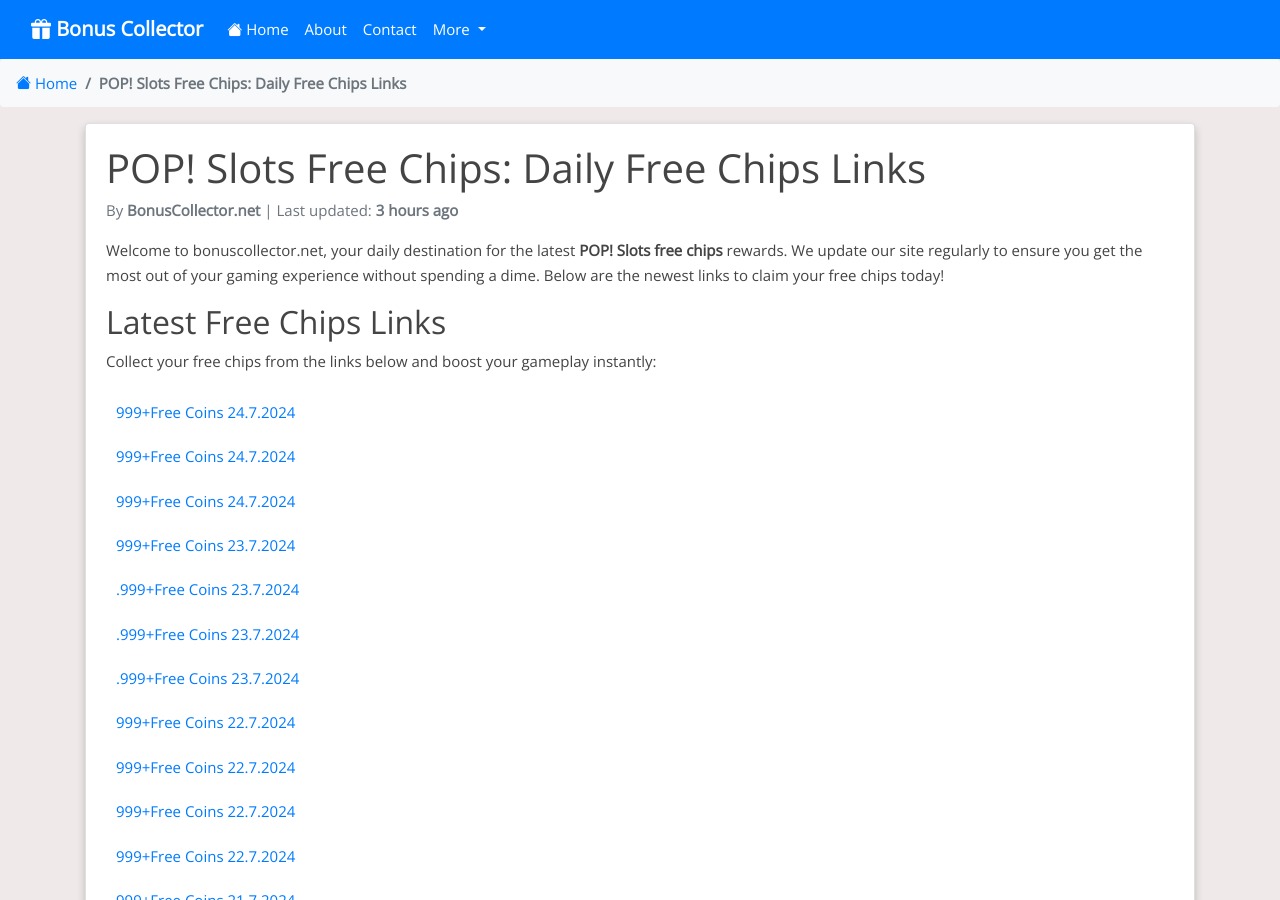
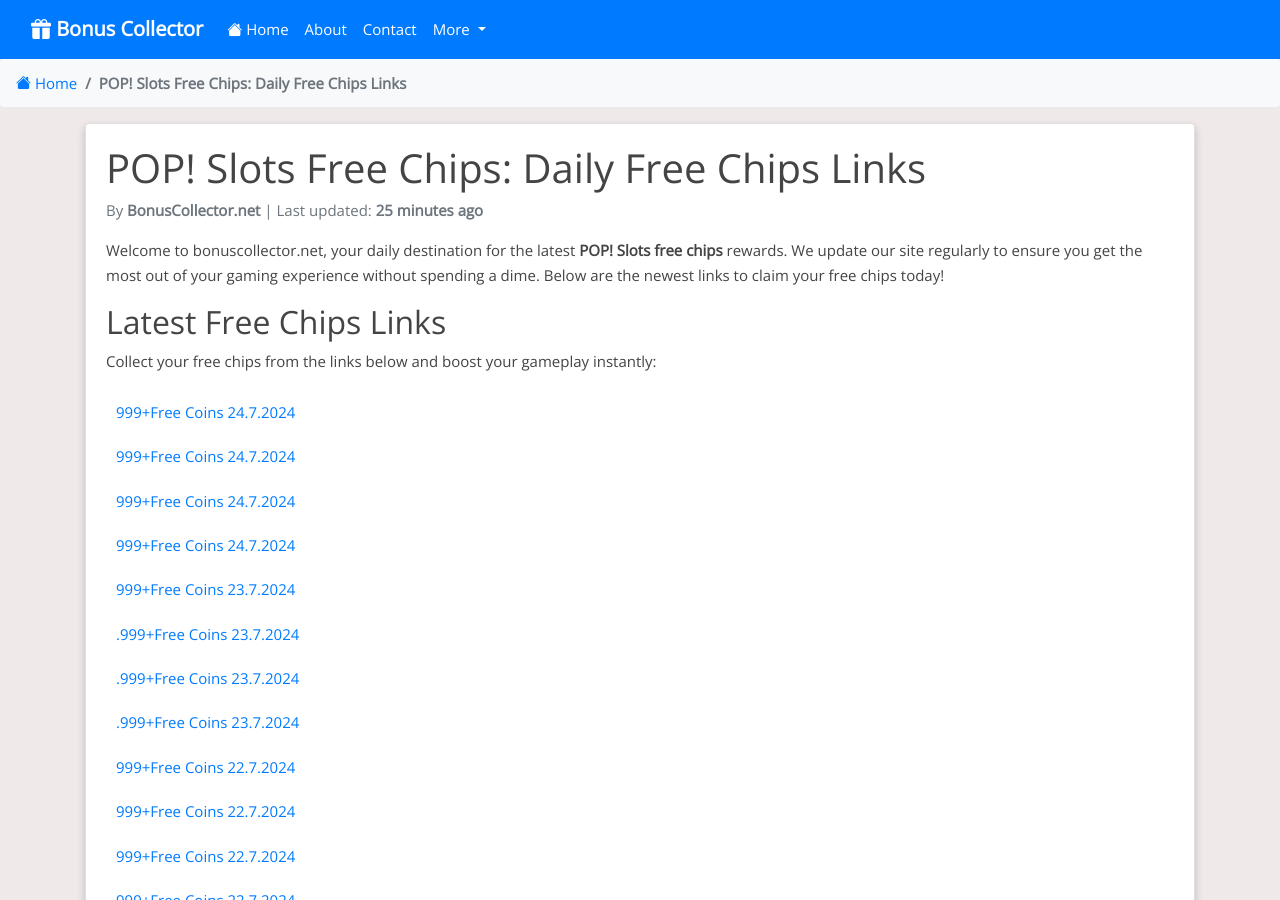
Before and after one commit to Prollad99/bs-net, a Jekyll site: the page built from _posts/2024-06-29-pop-slots.md, in a window 1280 px wide and 900 px high. Built offline with Jekyll 4.4.1, drawn with Linux system fonts in a browser that asks for light colours; nearby versions of some CDN libraries; comment, search, counter and statistics services are not loaded.

Commit message:
Update pop-slots reward links and last modified date

```diff
--- a/_data/include_files.yml
+++ b/_data/include_files.yml
@@ -44,7 +44,7 @@
   last_modified: 2024-07-23 14:35:08
 
 pop-slots.html:
-  last_modified: 2024-07-24 12:52:08
+  last_modified: 2024-07-24 16:13:02
 
 bingo-blitz.html:
   last_modified: 2024-07-23 18:13:33
--- a/_includes/pop-slots.html
+++ b/_includes/pop-slots.html
@@ -1,4 +1,5 @@
 <html><body><div class="reward"><ul>
+<li><a href="https://popslots.casino/3A4fvS5">999+free coins 24.7.2024</a></li>
 <li><a href="http://popslots.casino/3WAF06w">999+free coins 24.7.2024</a></li>
 <li><a href="https://popslots.casino/3A6PGkk">999+free coins 24.7.2024</a></li>
 <li><a href="https://popslots.casino/4bXUMNf">999+free coins 24.7.2024</a></li>
--- a/links-json/pop-slots.json
+++ b/links-json/pop-slots.json
@@ -1,4 +1,8 @@
 [
+  {
+    "href": "https://popslots.casino/3A4fvS5",
+    "text": "999+free coins 24.7.2024"
+  },
   {
     "href": "http://popslots.casino/3WAF06w",
     "text": "999+free coins 24.7.2024"
```
